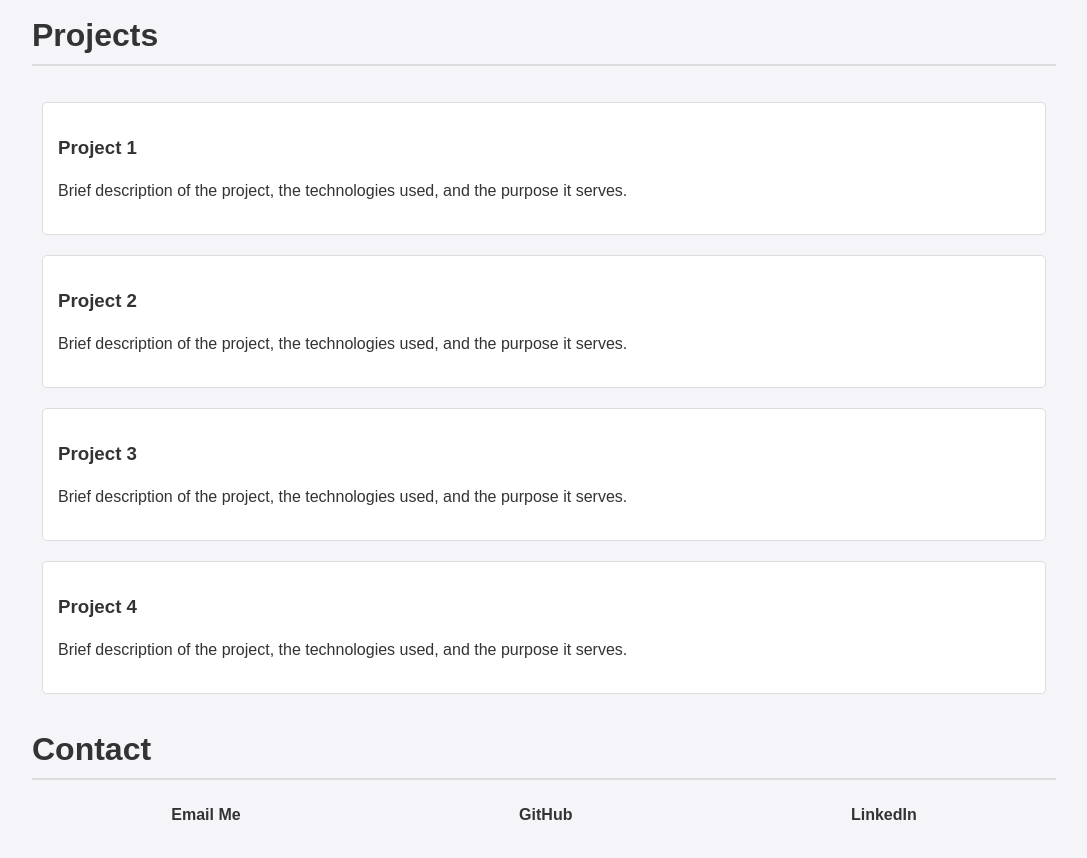
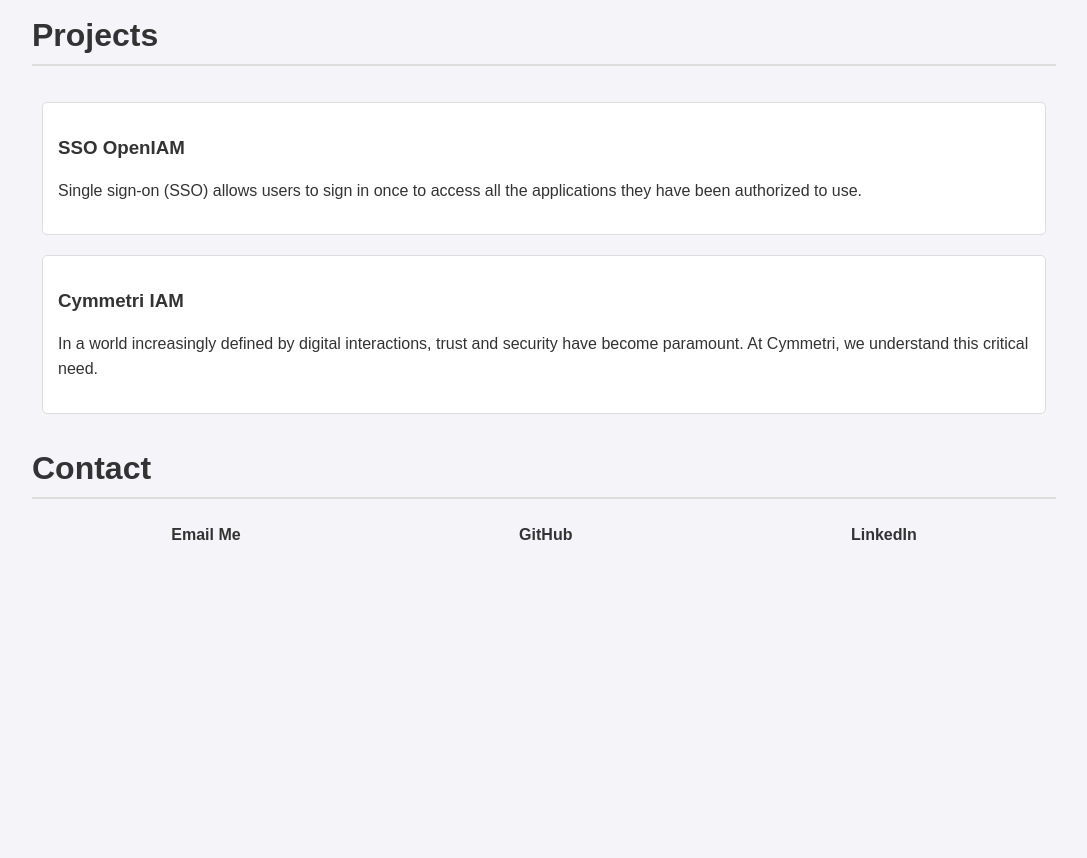
Before and after one commit to alpeshjadhav/alpeshjadhav.github.io, a plain HTML site: page index.html in a window 1280 px wide. Shown: the part 1040-1898 px from the top of the page, without its empty margins (96-1183 px from the left). After the commit the page ends 1624 px from the top, so only its background shows below. Drawn offline with Linux system fonts and the light colour scheme.

Commit message:
Update index.html
Project Updation

```diff
--- a/index.html
+++ b/index.html
@@ -1,8 +1,8 @@
 <!DOCTYPE html>
 <html lang="en">
   <head>
-    <meta charset="UTF-8">
-    <meta name="viewport" content="width=device-width, initial-scale=1.0">
+    <meta charset="UTF-8" />
+    <meta name="viewport" content="width=device-width, initial-scale=1.0" />
     <title>Portfolio</title>
     <style>
       body {
@@ -39,11 +39,13 @@
       p {
         line-height: 1.6;
       }
-        .skills, .projects {
+      .skills,
+      .projects {
         display: flex;
         flex-wrap: wrap;
       }
-        .skill, .project {
+      .skill,
+      .project {
         flex: 1 1 45%;
         background: #fff;
         padding: 15px;
@@ -68,7 +70,6 @@
     </style>
   </head>
   <body>
-
     <header>
       <h1>Alpesh Jadhav</h1>
       <p>Software Developer | Designer</p>
@@ -78,7 +79,12 @@
       <!-- About Me Section -->
       <section id="about">
         <h2>About Me</h2>
-        <p>Hello! I'm a software developer with a passion for creating web applications and designing user-friendly interfaces. With experience in front-end and back-end development, I enjoy bringing ideas to life through code.</p>
+        <p>
+          Hello! I'm a software developer with a passion for creating web
+          applications and designing user-friendly interfaces. With experience
+          in front-end and back-end development, I enjoy bringing ideas to life
+          through code.
+        </p>
       </section>
 
       <!-- Skills Section -->
@@ -87,7 +93,10 @@
         <div class="skills">
           <div class="skill">
             <h3>JavaScript</h3>
-                <p>Experienced in modern JavaScript frameworks and libraries such as React and Angular.</p>
+            <p>
+              Experienced in modern JavaScript frameworks and libraries such as
+              React and Angular.
+            </p>
           </div>
           <div class="skill">
             <h3>HTML & CSS</h3>
@@ -99,7 +108,9 @@
           </div>
           <div class="skill">
             <h3>Database Management</h3>
-                <p>Skilled in SQL and NoSQL databases, including MySQL and MongoDB.</p>
+            <p>
+              Skilled in SQL and NoSQL databases, including MySQL and MongoDB.
+            </p>
           </div>
         </div>
       </section>
@@ -109,20 +120,19 @@
         <h2>Projects</h2>
         <div class="projects">
           <div class="project">
-                <h3>Project 1</h3>
-                <p>Brief description of the project, the technologies used, and the purpose it serves.</p>
+            <h3>SSO OpenIAM</h3>
+            <p>
+              Single sign-on (SSO) allows users to sign in once to access all
+              the applications they have been authorized to use.
+            </p>
           </div>
           <div class="project">
-                <h3>Project 2</h3>
-                <p>Brief description of the project, the technologies used, and the purpose it serves.</p>
-            </div>
-            <div class="project">
-                <h3>Project 3</h3>
-                <p>Brief description of the project, the technologies used, and the purpose it serves.</p>
-            </div>
-            <div class="project">
-                <h3>Project 4</h3>
-                <p>Brief description of the project, the technologies used, and the purpose it serves.</p>
+            <h3>Cymmetri IAM</h3>
+            <p>
+              In a world increasingly defined by digital interactions, trust and
+              security have become paramount. At Cymmetri, we understand this
+              critical need.
+            </p>
           </div>
         </div>
       </section>
@@ -133,7 +143,11 @@
         <div class="contact-info">
           <a href="mailto:djalpesh786@gmail.com">Email Me</a>
           <a href="https://github.com/alpeshjadhav" target="_blank">GitHub</a>
-            <a href="https://www.linkedin.com/in/alpesh-jadhav-30390a136" target="_blank">LinkedIn</a>
+          <a
+            href="https://www.linkedin.com/in/alpesh-jadhav-30390a136"
+            target="_blank"
+            >LinkedIn</a
+          >
         </div>
       </section>
     </div>
```
Lines whose indentation alone changed are shown as unchanged.
